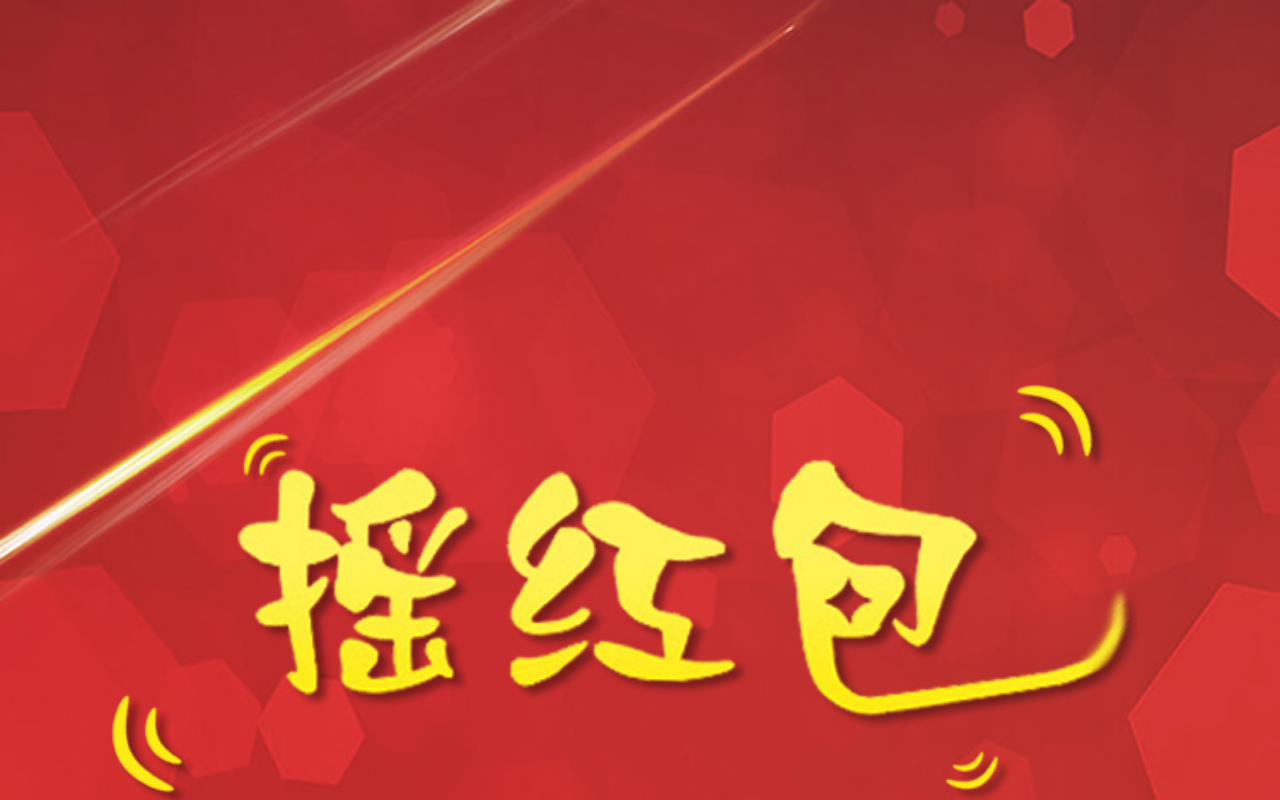
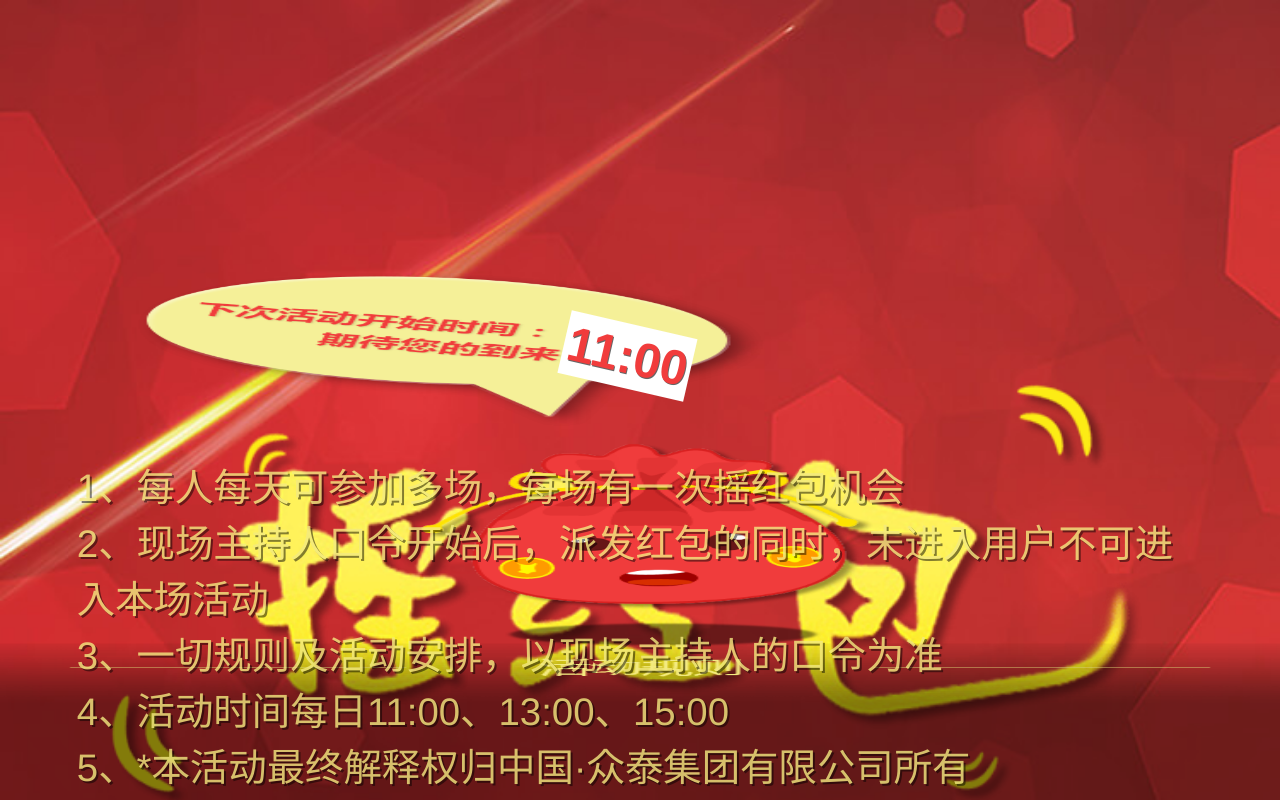
Before and after one commit to melody-pp/red-packet-mobile, a Vue app: page /zhongtai/foreend/ in a window 1280 px wide. Built offline with nearby package versions, Linux system fonts and the light colour scheme; no server answers.

Commit message:
assetsPublicPath

```diff
--- a/config/index.js
+++ b/config/index.js
@@ -44,7 +44,7 @@ module.exports = {
     // Paths
     assetsRoot: path.resolve(__dirname, '../dist'),
     assetsSubDirectory: 'static',
-    assetsPublicPath: '/',
+    assetsPublicPath: '/zhongtai/foreend',
 
     /**
      * Source Maps
--- a/src/pages/Ready.vue
+++ b/src/pages/Ready.vue
@@ -6,18 +6,18 @@
       <img v-show="aniVar.purse === 2" src="../assets/laugh_03.png">
       <img v-show="aniVar.purse === 3" src="../assets/laugh_04.png">
     </div>
-    <div v-show="activity===0">
+    <div v-show="status===1">
       <img src="../assets/yugao.png" alt="">
-      <span class="startTime">{{startTime}}</span>
+      <span class="startTime">{{nextTime}}</span>
     </div>
 
-    <img v-show="activity===1" src="../assets/readyWords.png" alt="">
+    <img v-show="status===4" src="../assets/readyWords.png" alt="">
     <img src="../assets/rulesBG.png">
     <div class="content">
       <p>1、每人每天可参加多场，每场有一次摇红包机会</p>
       <P>2、现场主持人口令开始后，派发红包的同时，未进入用户不可进入本场活动</P>
       <p>3、一切规则及活动安排，以现场主持人的口令为准</p>
-      <p>4、活动时间每日11:00、13:00、14:00、15:00、16:00</p>
+      <p>4、活动时间每日{{timeList.join('、')}}</p>
       <p>5、*本活动最终解释权归中国·众泰集团有限公司所有</p>
     </div>
 
@@ -35,13 +35,14 @@
         aniVar: {
           purse: null,
         },
-        activity: 0,
+        timeList: ['11:00', '13:00', '15:00'],
         status: 1,
-        startTime: '0'
+        nextTime: '11:00'
       }
     },
     mounted () {
       this.animate()
+      this.getTimeList()
       this.mobileStart()
     },
     methods: {
@@ -49,14 +50,19 @@
         aniLoop(this, 'purse', 4, 200)
       },
       mobileStart () {
-        this.axios.post('/get_status').then(data => {
-          this.activity = +data.data[0].activity
-          this.startTime = data.data[0].time1
-          if (+data.data[0].status === 1) {
+        this.axios.post('/get_status').then(({data: {data: [data]}}) => {
+          this.status = +data.status  // 1未开始 2活动中 3已结束 4准备开始
+          this.nextTime = data.nextTime
+          if (+this.status === 2) {
             this.$router.push('/shaking')
           } else {
             this.mobileStart()
           }
+        })
+      },
+      getTimeList () {
+        this.axios.post('/get_timeList').then(({data: {data}}) => {
+          this.timeList = data
         })
       }
     },
--- a/src/router/index.js
+++ b/src/router/index.js
@@ -8,6 +8,7 @@ Vue.use(Router)
 
 export default new Router({
   mode:'history',
+  base: '/zhongtai/foreend',
   routes: [
     {
       path: '/',
```
